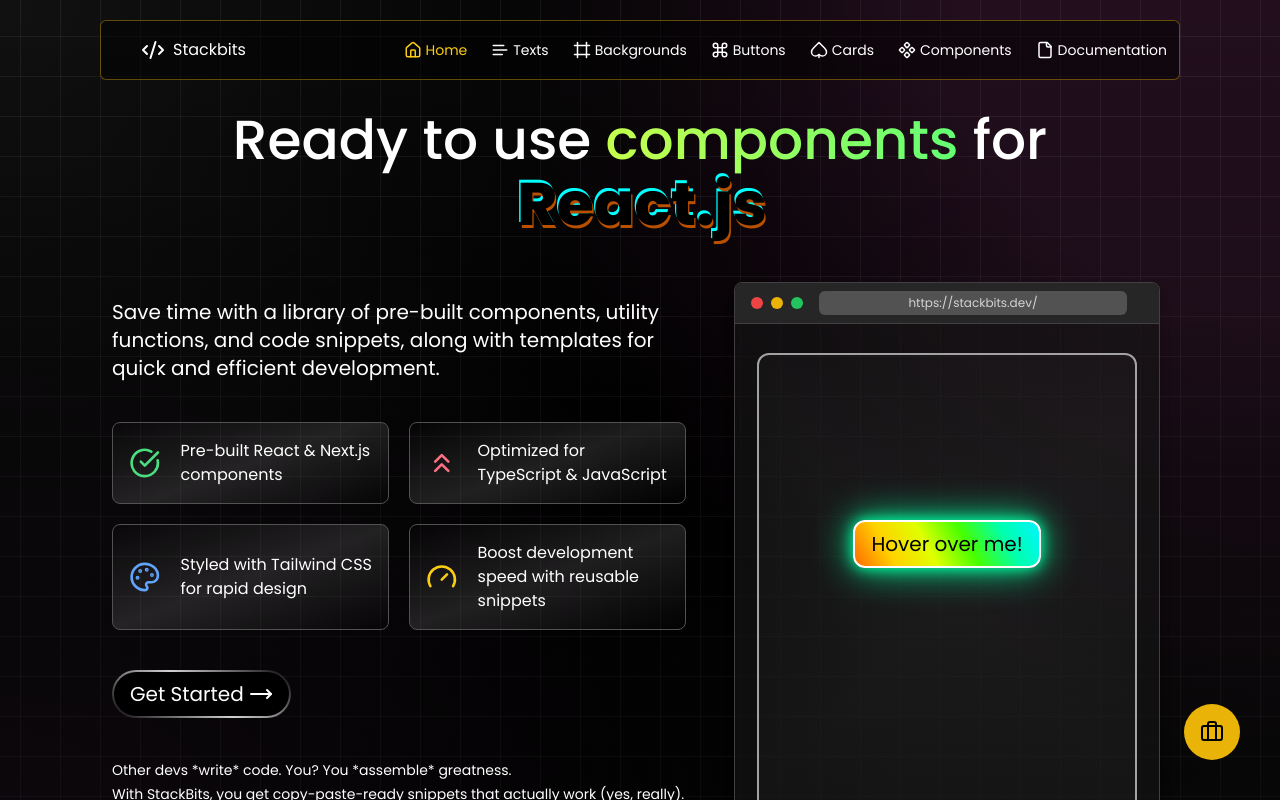
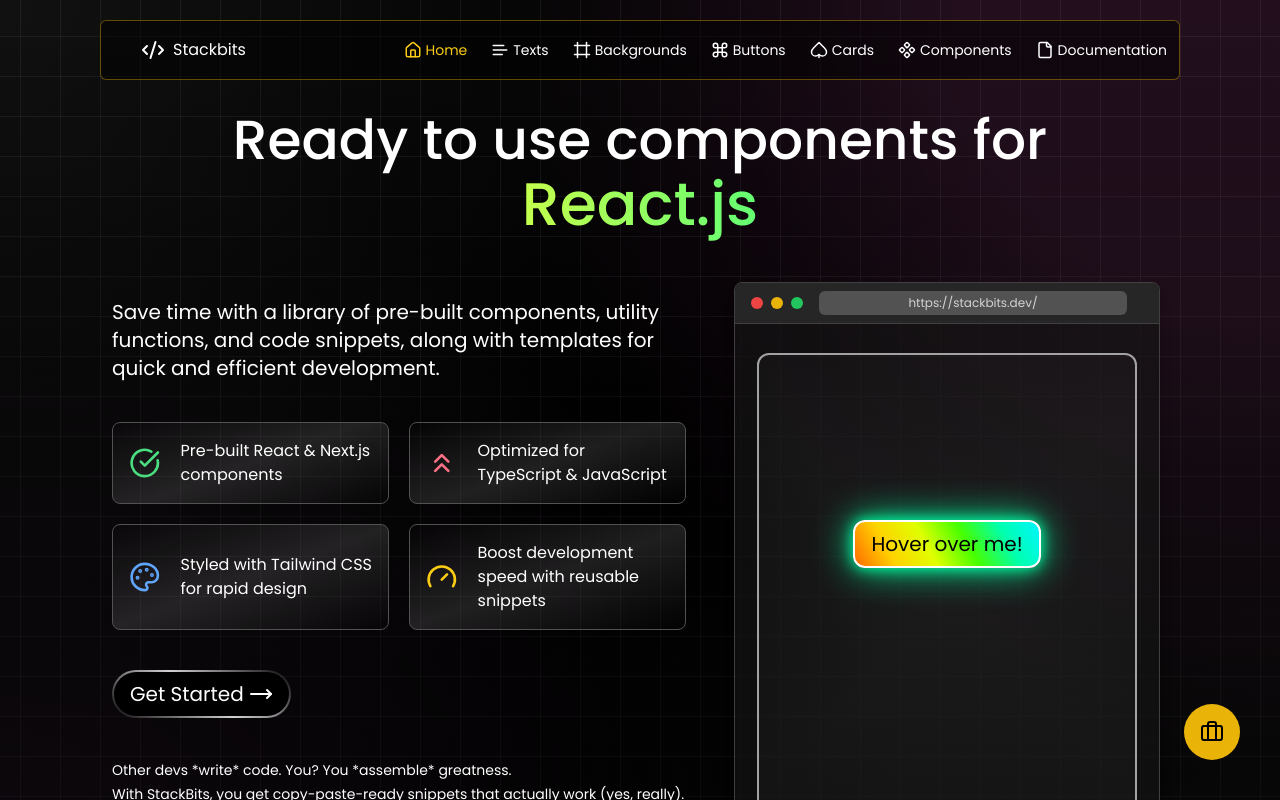
Before and after one commit to samitkapoor/stackbits, a Next.js app: page / in a window 1280 px wide. Shown: the top 800 px of the page. Built offline with nearby package versions, Linux system fonts and the light colour scheme.

Commit message:
Update Hero Section Text Styling and Rainbow Text Component

```diff
--- a/components/hero-section.tsx
+++ b/components/hero-section.tsx
@@ -74,12 +74,15 @@ const HeroSection = () => {
               scale: 1,
               transition: { duration: 1.2, ease: 'backOut' }
             }}
-            className="text-[24px] sm:text-[35px] md:text-[45px] lg:text-[55px] text-center lg:text-center font-medium leading-none z-30"
+            className="text-[24px] sm:text-[35px] md:text-[45px] lg:text-[55px] text-center lg:text-center font-medium leading-none z-30 w-full"
           >
-            Ready to use <RainbowText duration={5}>components</RainbowText> for{' '}
-            <GlitchText className="font-extrabold text-black text-[30px] sm:text-[40px] md:text-[50px] lg:text-[60px] leading-tight">
+            Ready to use components for{' '}
+            <RainbowText
+              duration={5}
+              className="text-red-500 text-[30px] sm:text-[40px] md:text-[50px] lg:text-[60px] leading-tight"
+            >
               React.js
-            </GlitchText>
+            </RainbowText>
           </motion.p>
           <div className="flex flex-col xl:flex-row items-center xl:items-start justify-center xl:justify-start gap-10 relative w-full">
             <div className="inline-flex flex-col items-start justify-center lg:justify-start relative w-full lg:w-auto">
```
